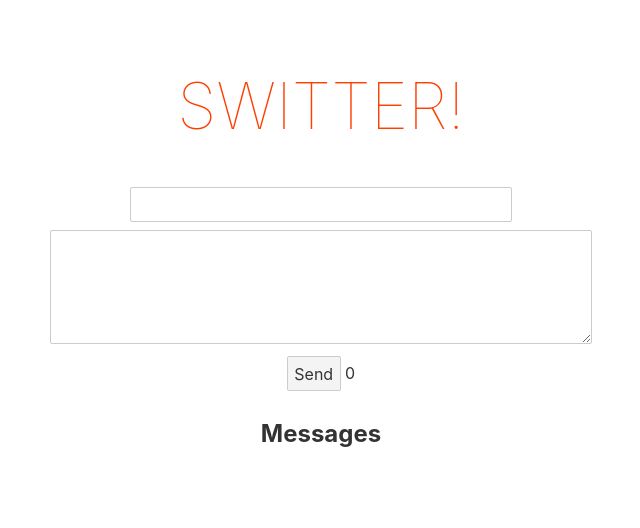
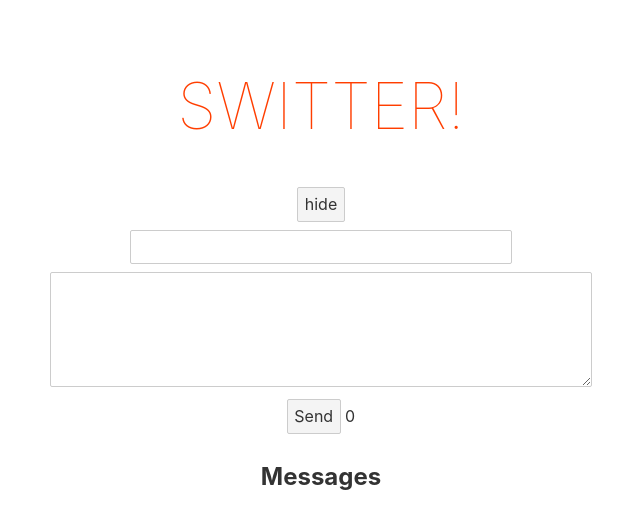
Before and after one commit to edobxt/slam4-21-svelte, a Svelte app: page / in a window 1280 px wide. Shown: the top 528 px of the page, without its empty margins (319-959 px from the left). Built offline with nearby package versions, Linux system fonts and the light colour scheme.

Commit message:
Ajout author: valeur par défaut + toggle Component Message

```diff
--- a/src/App.svelte
+++ b/src/App.svelte
@@ -1,10 +1,14 @@
 <script>
     import { text } from "svelte/internal";
     import Message from "./Message.svelte";
+
     // Nom de l'application
 	export let name;
     // Liste des messages
     let messages = [];
+    // Variable flag
+    let isVisible = true;
+
     // Fonction permettant d'ajouter un message
     // en utilisant le custom event message
     const addMessage = (event) => {
@@ -30,12 +34,24 @@
 
     // Formatter de la date
     const formatter = new Intl.DateTimeFormat("en-US", options);
+
+    // Toggle sur la visibilité du component Message
+    const toggle = () => {
+        isVisible = !isVisible;
+    }
 </script>
 
 <main>
 	<h1>{name}!</h1>
 
+    <div>
+        <button on:click={toggle}>{isVisible ? 'hide' : 'show'}</button>
+        <br>
+    </div>
+
+    {#if isVisible}
     <Message on:message={addMessage}/>
+    {/if}
 
     <div>
         <h2>Messages</h2>
```
